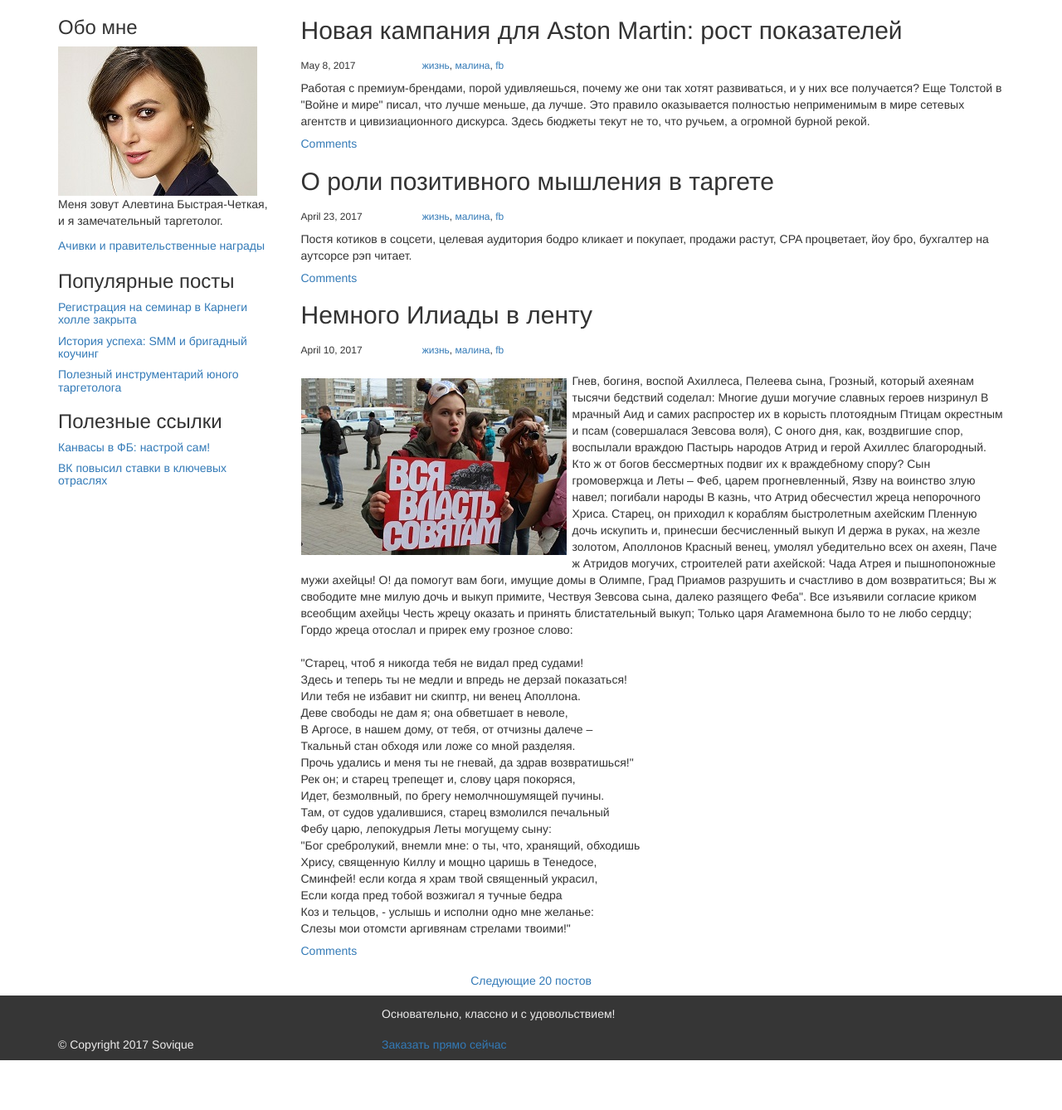
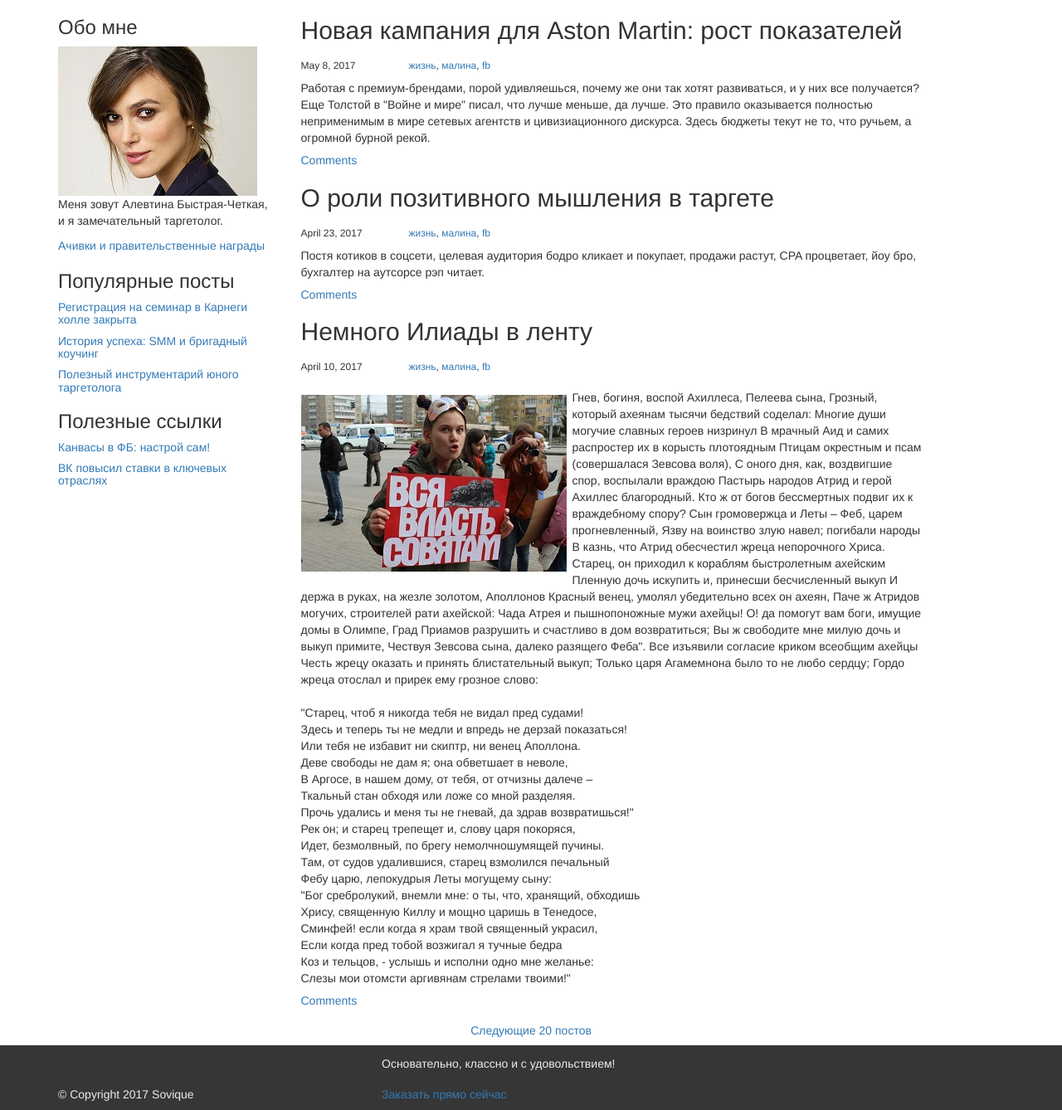
Before and after one commit to vadimshepelev/sovblog, a Django app: page / in a window 1280 px wide. Shown: the part 116-1454 px from the top of the page at 83% size. Before the commit the page ends 1394 px from the top, so only its background shows below. Run offline with Django 3.2, Linux system fonts and the light colour scheme; data comes from the database, SQL or seed files in the repository; some libraries are stand-ins or nearby versions.

Commit message:
empty column added to the right edge

```diff
--- a/sb/www/templates/index.html
+++ b/sb/www/templates/index.html
@@ -48,7 +48,7 @@
      </div>
    <!--  <div class='col-md-offset-1'></div> -- вот так НЕ РАБОТАЕТ! это не создает сдвига. -->
    <!--  <div class='col-md-9 col-md-offset-1'>	-- а вот так РАБОТАЕТ! это сдвиг на 1 единицу + колонка в 9 единиц -->
-	  <div class='col-md-9'>
+	 <div class='col-md-8'>
 	  {% for post in posts %}
 	   <section>
 		<h2>{{post.title}}</h2>
@@ -61,6 +61,7 @@
 	   </section>
 	  {% endfor %}
      </div>
+	 <div class='col-md-1'></div>
 	</div>
    </div>
 
```
